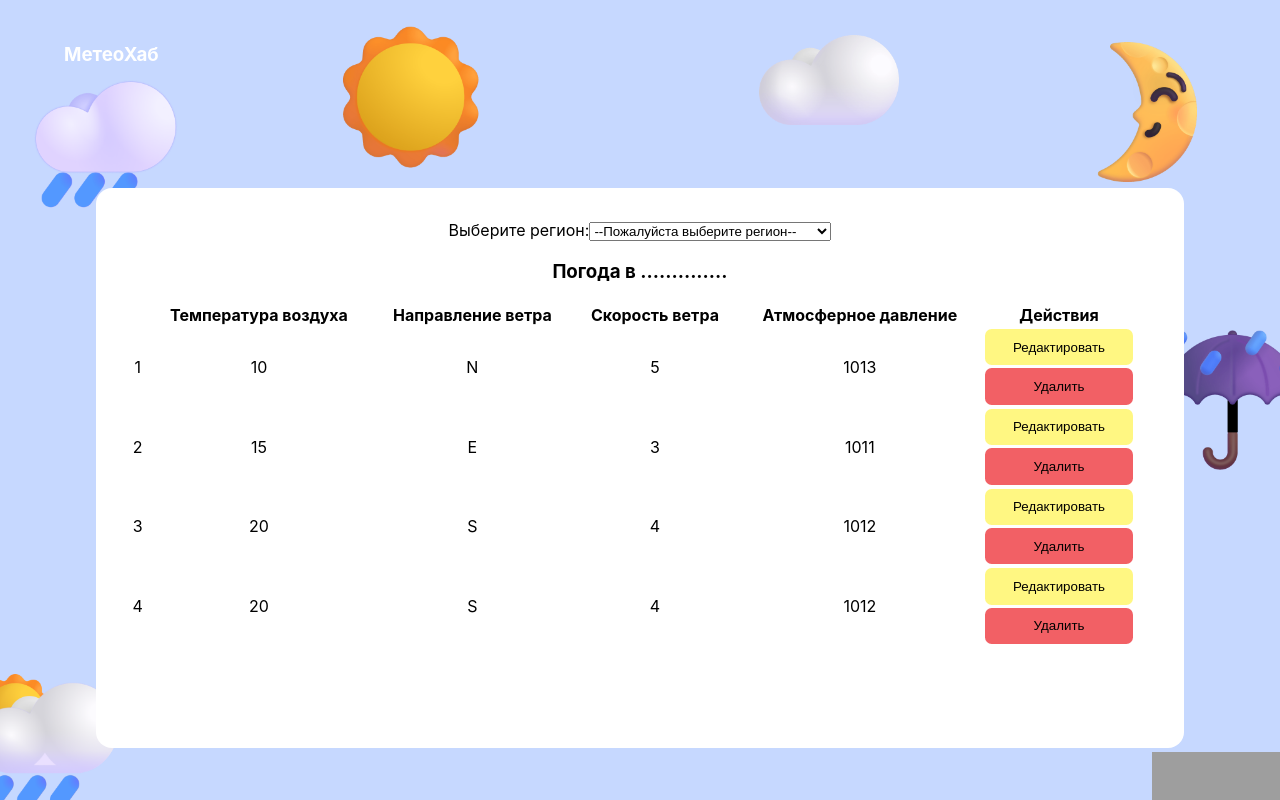
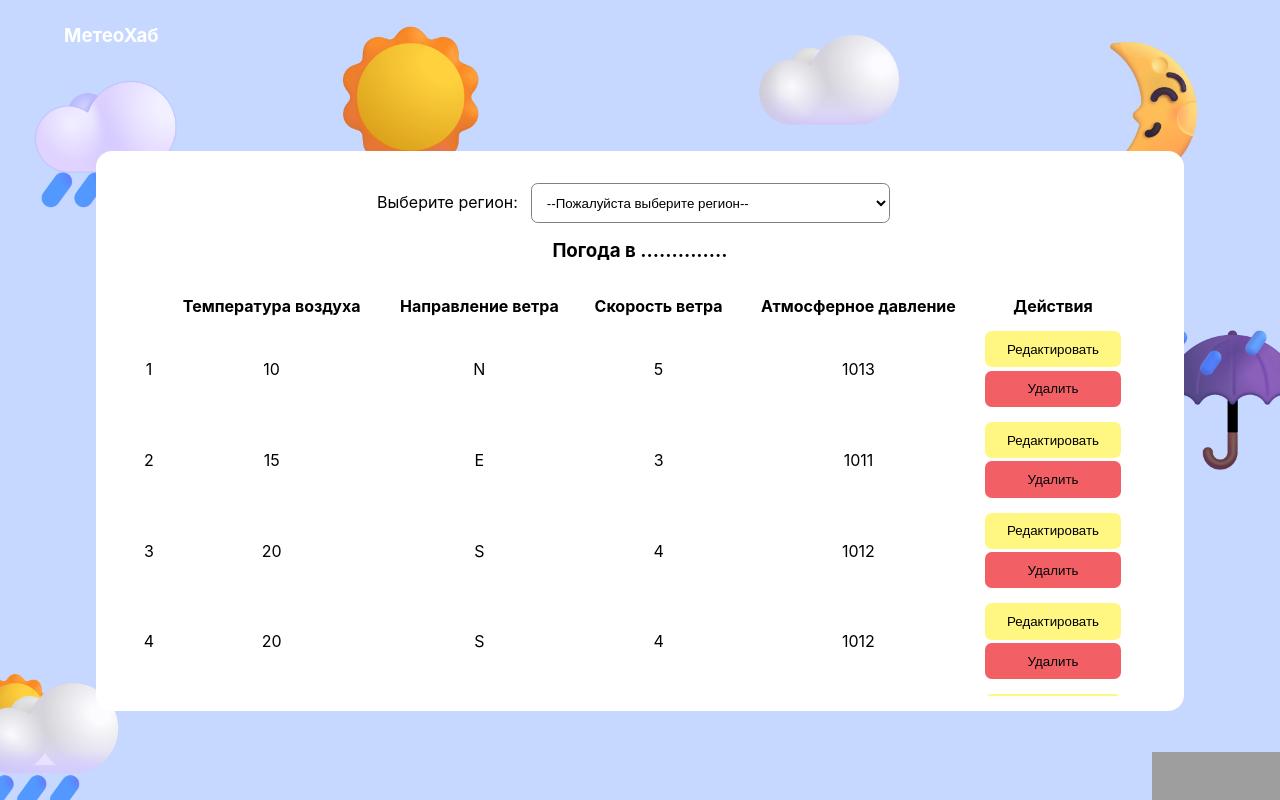
Before and after one commit to nibrissa/weather-app, a React (Create React App) app: page / in a window 1280 px wide. Built offline with nearby package versions, Linux system fonts and the light colour scheme; grey boxes are pictures that could not be loaded.

Commit message:
доработка стилей

```diff
--- a/src/components/RegionCitySelector/RegionCitySelector.jsx
+++ b/src/components/RegionCitySelector/RegionCitySelector.jsx
@@ -1,7 +1,7 @@
 import React, {useState, useEffect} from 'react';
 import data from './../../state/regionsAndCities';
 import TableCityWeather from "../TableCityWeather/TableCityWeather";
-
+import './RegionCitySelector.sass'
 const RegionCitySelector = () => {
     const [regions] = useState(data.regions);
     const [selectedRegion, setSelectedRegion] = useState("");
@@ -17,10 +17,10 @@ const RegionCitySelector = () => {
     }, [selectedRegion, regions]);
 
     return (
-        <div>
+        <div className='selectorWrapper'>
             <label>
                 Выберите регион:
-                <select value={selectedRegion} onChange={e => setSelectedRegion(e.target.value)}>
+                <select className='selector' value={selectedRegion} onChange={e => setSelectedRegion(e.target.value)}>
                     <option value="">--Пожалуйста выберите регион--</option>
                     {regions.map(region =>
                         <option key={region.id} value={region.id}>{region.name}</option>
@@ -30,7 +30,7 @@ const RegionCitySelector = () => {
             {selectedRegion && (
                 <label>
                     Выберите город:
-                    <select value={selectedCity} onChange={e => setSelectedCity(e.target.value)}>
+                    <select className='selector' value={selectedCity} onChange={e => setSelectedCity(e.target.value)}>
                         <option value="">--Пожалуйста выберите город--</option>
                         {cities.map(city =>
                             <option key={city.id} value={city.id}>{city.name}</option>
--- a/src/components/RegionCitySelector/RegionCitySelector.sass
+++ b/src/components/RegionCitySelector/RegionCitySelector.sass
@@ -0,0 +1,17 @@
+.selectorWrapper
+  display: flex
+  flex-direction: column
+  gap: 1em
+
+.selector
+  box-sizing: border-box
+  background-color: white
+  border: 1px solid grey
+  border-radius: 0.5em
+  padding: 0.8em
+  width: 35%
+  margin: 0 1em
+  &:focus
+    outline: none
+  &::placeholder
+    color: blue
--- a/src/components/TableCityWeather/TableCityWeather.jsx
+++ b/src/components/TableCityWeather/TableCityWeather.jsx
@@ -5,6 +5,8 @@ const TableCityWeather = ({city}) => {
     const [weather, setWeather] = useState([
         {temperature: "10", windDirection: "N", windSpeed: "5", pressure: "1013"},
         {temperature: "15", windDirection: "E", windSpeed: "3", pressure: "1011"},
+        {temperature: "20", windDirection: "S", windSpeed: "4", pressure: "1012"},
+        {temperature: "20", windDirection: "S", windSpeed: "4", pressure: "1012"},
         {temperature: "20", windDirection: "S", windSpeed: "4", pressure: "1012"},
         {temperature: "20", windDirection: "S", windSpeed: "4", pressure: "1012"},
     ]);
@@ -34,49 +36,60 @@ const TableCityWeather = ({city}) => {
         }
     };
 
+    const handleCancel = () => { // функция для обработки события отмены
+        setEditMode(false);
+        setEditedData(null);
+        setEditIndex(null);
+    };
+
     return (
         <div>
             <h3 className="leaders__header">Погода в ..............</h3>
 
-            <div className="leaders-table__wrapper">
-                <table className="leaders-table">
+            <div className="table__wrapper">
+                <table className="table" style={{ borderSpacing: '15px' }}>
                     <thead>
                     <tr>
                         <th></th>
-                        <th className="leaders-table__head">Температура воздуха</th>
-                        <th className="leaders-table__head">Направление ветра</th>
-                        <th className="leaders-table__head">Скорость ветра</th>
-                        <th className="leaders-table__head">Атмосферное давление</th>
-                        <th className="leaders-table__head">Действия</th>
+                        <th className="table__head">Температура воздуха</th>
+                        <th className="table__head">Направление ветра</th>
+                        <th className="table__head">Скорость ветра</th>
+                        <th className="table__head">Атмосферное давление</th>
+                        <th className="table__head">Действия</th>
                     </tr>
                     </thead>
 
                     <tbody>
                     {weather.map((data, index) => (
-                        <tr key={index}>
-                            <td className='leaders-table__cell'>{index + 1}</td>
+                        <tr key={index} className="table_tr">
+                            <td >{index + 1}</td>
                             {editMode && editIndex === index ? (
                                 <>
-                                    <td className='leaders-table__cell'><input type='text' value={editedData.temperature} onChange={(e) => setEditedData({...editedData, temperature: e.target.value})} /></td>
-                                    <td className='leaders-table__cell'><input type='text' value={editedData.windDirection} onChange={(e) => setEditedData({...editedData, windDirection: e.target.value})} /></td>
-                                    <td className='leaders-table__cell'><input type='text' value={editedData.windSpeed} onChange={(e) => setEditedData({...editedData, windSpeed: e.target.value})} /></td>
-                                    <td className='leaders-table__cell'><input type='text' value={editedData.pressure} onChange={(e) => setEditedData({...editedData, pressure: e.target.value})} /></td>
+                                    <td ><input className='inputWhite' type='text' value={editedData.temperature} onChange={(e) => setEditedData({...editedData, temperature: e.target.value})} /></td>
+                                    <td ><input className='inputWhite' type='text' value={editedData.windDirection} onChange={(e) => setEditedData({...editedData, windDirection: e.target.value})} /></td>
+                                    <td ><input className='inputWhite' type='text' value={editedData.windSpeed} onChange={(e) => setEditedData({...editedData, windSpeed: e.target.value})} /></td>
+                                    <td ><input className='inputWhite' type='text' value={editedData.pressure} onChange={(e) => setEditedData({...editedData, pressure: e.target.value})} /></td>
                                 </>
                             ) : (
                                 <>
-                                    <td className='leaders-table__cell'>{data.temperature}</td>
-                                    <td className='leaders-table__cell'>{data.windDirection}</td>
-                                    <td className='leaders-table__cell'>{data.windSpeed}</td>
-                                    <td className='leaders-table__cell'>{data.pressure}</td>
+                                    <td className='table__cell'>{data.temperature}</td>
+                                    <td className='table__cell'>{data.windDirection}</td>
+                                    <td className='table__cell'>{data.windSpeed}</td>
+                                    <td className='table__cell'>{data.pressure}</td>
                                 </>
                             )}
-                            <td className='leaders-table__cellAction'>
+                            <td className='table__cellAction'>
                                 {editMode && editIndex === index ? (
-                                    <button onClick={handleSave} className="btnSave">Сохранить</button>
+                                    <>
+                                        <button onClick={handleSave} className="btnSave">Сохранить</button>
+                                        <button onClick={handleCancel} className="btnCancel">Отменить</button>
+                                    </>
                                 ) : (
-                                    <button onClick={() => handleEdit(index)} className="btnEdit">Редактировать</button>
+                                    <>
+                                        <button onClick={() => handleEdit(index)} className="btnEdit">Редактировать</button>
+                                        <button onClick={() => handleDelete(index)} className="btnDelete">Удалить</button>
+                                    </>
                                 )}
-                                <button onClick={() => handleDelete(index)} className="btnDelete">Удалить</button>
                             </td>
                         </tr>
                     ))}
--- a/src/components/TableCityWeather/TableCityWeather.sass
+++ b/src/components/TableCityWeather/TableCityWeather.sass
@@ -1,4 +1,4 @@
-.leaders-table
+.table
   width: 100%
   text-align: center
   padding-right: 1em
@@ -9,22 +9,22 @@
   font-weight: bold
   margin-bottom: 1em
 
-.leaders-table__wrapper
+.table__wrapper
   overflow-y: scroll
   border-collapse: collapse
   height: 415px
 
 
-.leaders-table__number
+.table__number
   text-align: left
   padding-left: 5px
 
-.leaders-table__cellAction
+.table__cellAction
   display: flex
   flex-direction: column
   gap: 0.2em
 
-.btnEdit, .btnSave, .btnDelete
+.btnEdit, .btnSave, .btnDelete, .btnCancel
 
   border: none
   color: black
@@ -32,6 +32,7 @@
   padding: 0.8em 1em
   text-align: center
   cursor: pointer
+
 
 .btnEdit
   background-color: #FFF782
@@ -41,3 +42,30 @@
 
 .btnDelete
   background-color: #F26065
+
+.inputWhite
+  box-sizing: border-box
+  background-color: white
+  border: 1px solid grey
+  border-radius: 0.5em
+  padding: 0.8em
+  width: 100%
+  &:focus
+    outline: none
+  &::placeholder
+    color: blue
+
+
+::-webkit-scrollbar
+  width: 7px
+  border-radius: 4px
+
+
+::-webkit-scrollbar-track
+  background: #f1f1f1 /* цвет фона */
+  border-radius: 4px
+
+
+::-webkit-scrollbar-thumb
+  background: #C6D8FF /* цвет ползунка */
+  border-radius: 4px
--- a/src/components/layout/layout.sass
+++ b/src/components/layout/layout.sass
@@ -19,7 +19,7 @@
 .content__inner
   display: flex
   flex-direction: column
-  justify-content: space-between
+  gap: 1em
 
 .content
   background-color: white
--- a/src/index.css
+++ b/src/index.css
@@ -11,3 +11,8 @@ code {
   font-family: source-code-pro, Menlo, Monaco, Consolas, 'Courier New',
     monospace;
 }
+
+*{
+  margin: 0;
+  padding: 0;
+}
```
